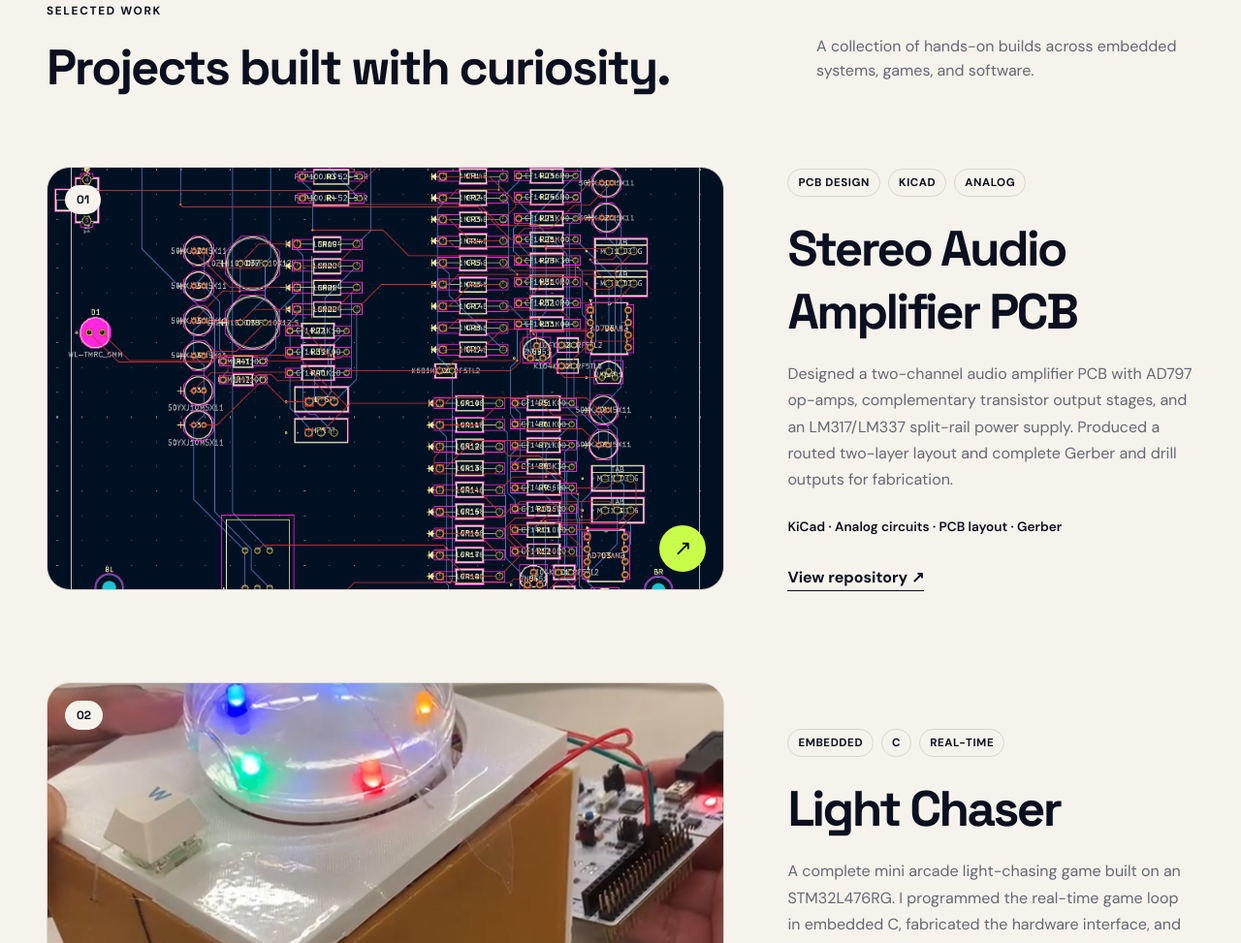
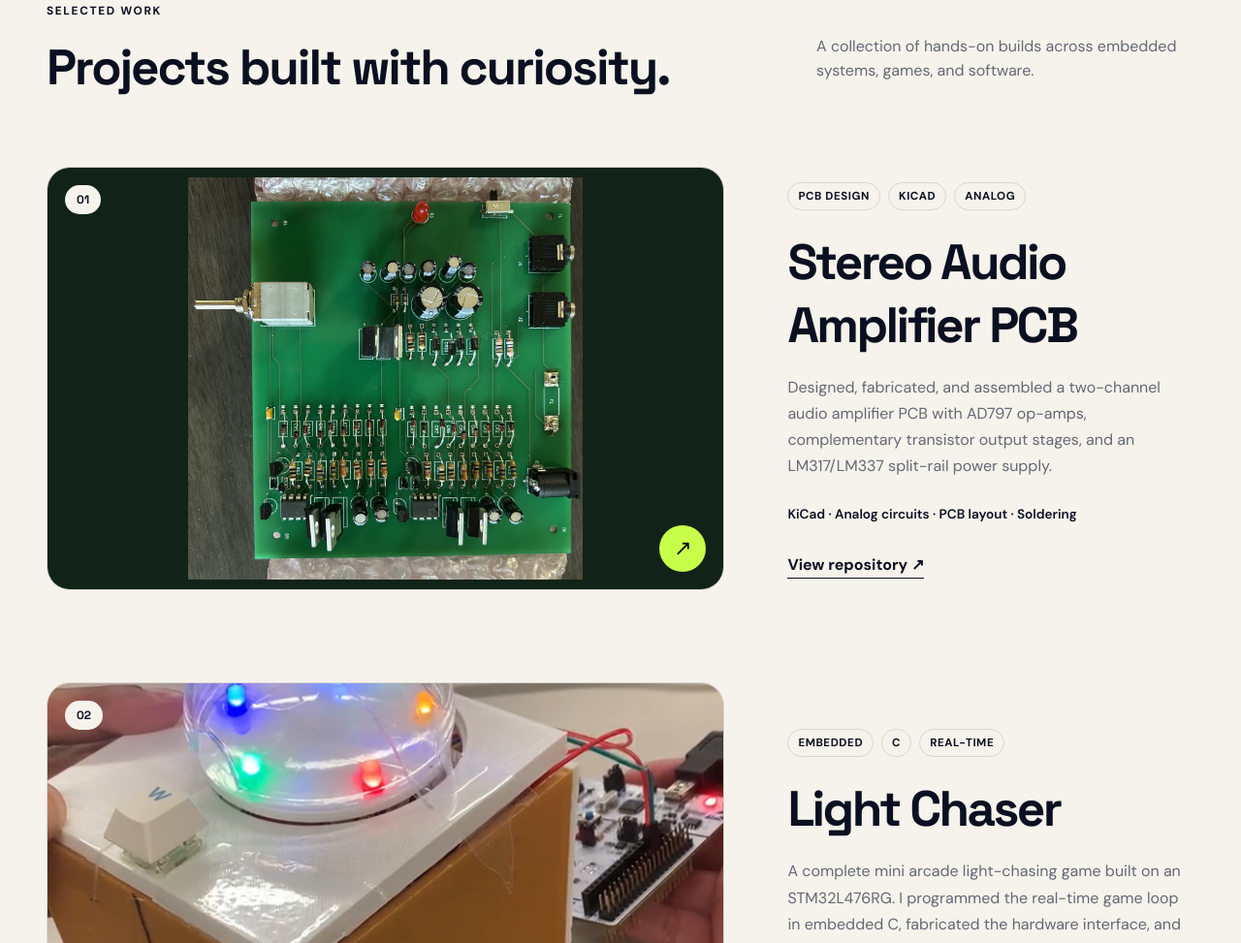
Before and after one commit to vypearr/vypearr.github.io, a plain HTML site: page index.html in a window 1280 px wide. Shown: the part 908-1881 px from the top of the page at 97% size. Drawn offline with Linux system fonts and the light colour scheme.

Commit message:
Show assembled audio amplifier PCB

```diff
--- a/index.html
+++ b/index.html
@@ -10,6 +10,7 @@
   <link rel="preconnect" href="https://fonts.gstatic.com" crossorigin>
   <link href="https://fonts.googleapis.com/css2?family=DM+Sans:wght@400;500;600;700&family=Space+Grotesk:wght@500;600;700&display=swap" rel="stylesheet">
   <link rel="stylesheet" href="styles.css">
+  <link rel="stylesheet" href="project.css">
   <script src="script.js" defer></script>
 </head>
 <body>
@@ -58,14 +59,14 @@
       <div class="project-list">
         <article class="project-card reveal">
           <a class="project-image" href="https://github.com/vypearr/Audio-Amplifier-PCB" target="_blank" rel="noreferrer" aria-label="View Audio Amplifier PCB repository">
-            <img src="images/audio-amplifier-pcb.png" alt="KiCad layout for a stereo audio amplifier PCB" loading="lazy">
+            <img class="pcb-project-photo" src="images/audio-amplifier-assembled.jpg" alt="Fabricated stereo audio amplifier PCB with components soldered in place" loading="lazy">
             <span class="project-number">01</span><span class="image-arrow" aria-hidden="true">↗</span>
           </a>
           <div class="project-content">
             <div class="tags"><span>PCB Design</span><span>KiCad</span><span>Analog</span></div>
             <h3>Stereo Audio Amplifier PCB</h3>
-            <p>Designed a two-channel audio amplifier PCB with AD797 op-amps, complementary transistor output stages, and an LM317/LM337 split-rail power supply. Produced a routed two-layer layout and complete Gerber and drill outputs for fabrication.</p>
-            <p class="stack">KiCad · Analog circuits · PCB layout · Gerber</p>
+            <p>Designed, fabricated, and assembled a two-channel audio amplifier PCB with AD797 op-amps, complementary transistor output stages, and an LM317/LM337 split-rail power supply.</p>
+            <p class="stack">KiCad · Analog circuits · PCB layout · Soldering</p>
             <a class="text-link" href="https://github.com/vypearr/Audio-Amplifier-PCB" target="_blank" rel="noreferrer">View repository <span aria-hidden="true">↗</span></a>
           </div>
         </article>
--- /dev/null
+++ b/project.css
@@ -0,0 +1 @@
+.project-image .pcb-project-photo{object-fit:contain;background:#112318;padding:10px}
```
Also changed, not shown: images/audio-amplifier-assembled.jpg (added), images/audio-amplifier-pcb.png (deleted).
